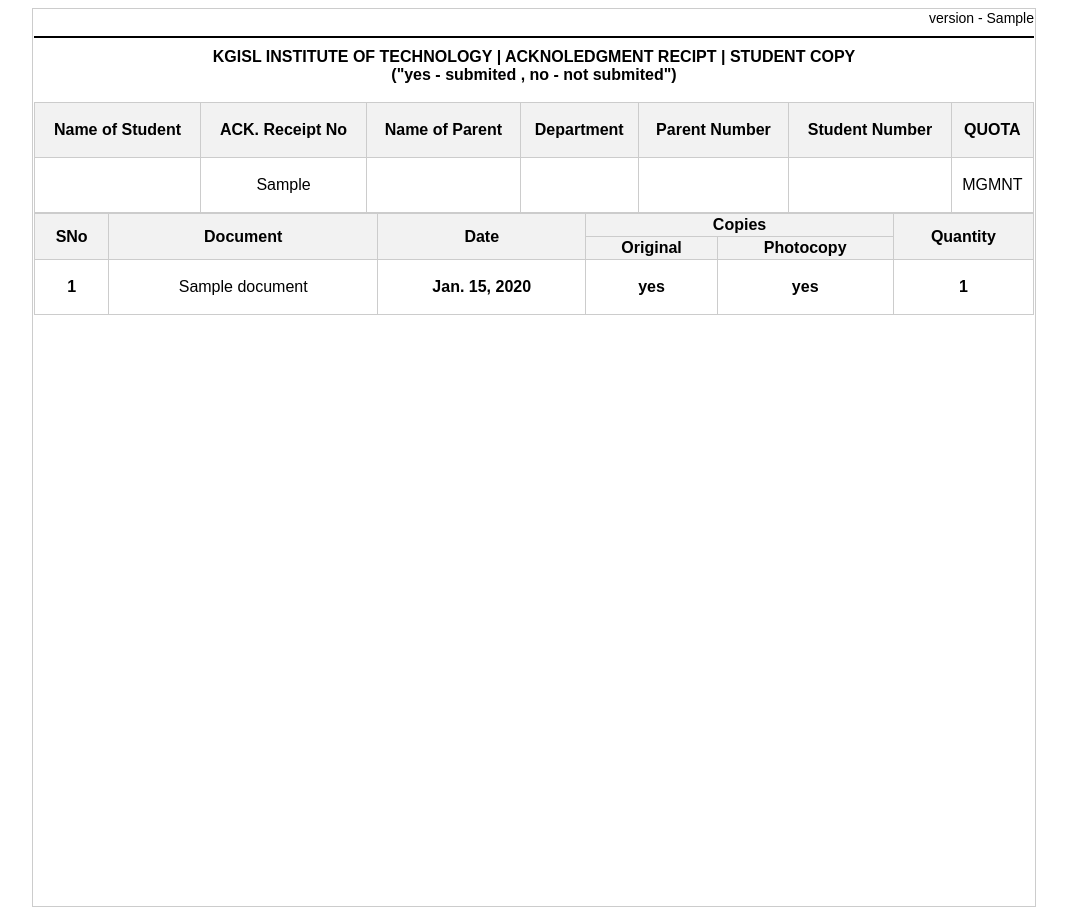
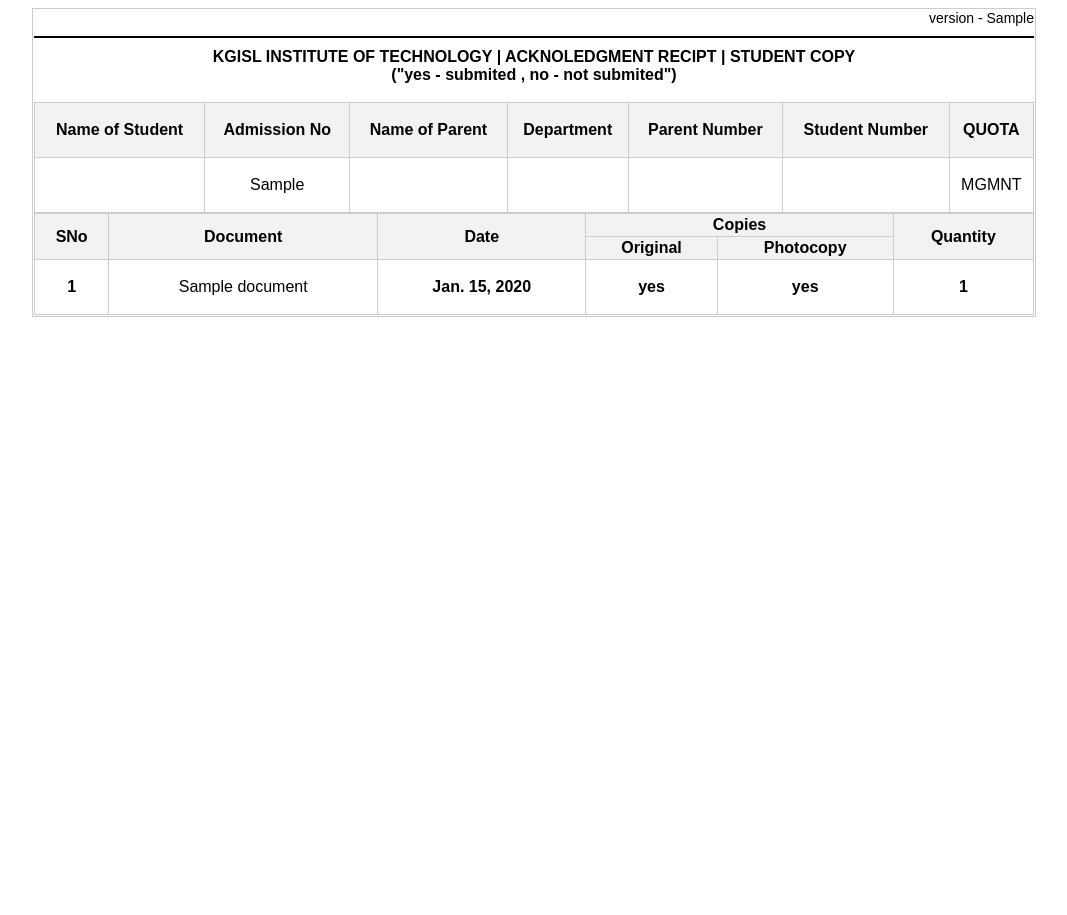
Before and after one commit to Kite-IPS/doc-portal, a Django app: template portal/templates/stud_mail.html in a window 1280 px wide. Shown: the whole page, without its empty margins (106-1173 px from the left). After the commit the page ends 317 px from the top, so only its background shows below. Run offline with Django 4.2, Linux system fonts and the light colour scheme; tables that the repository leaves empty hold one stand-in row (values such as "Sample post"); the template is opened without the code that fills it: values that come from a table or form of the project are taken from there, most other values are stand-ins (such as "Sample title", 1, 10 or a date in 2020).

Commit message:
mail doc issue fixed in style

```diff
--- a/portal/templates/stud_mail.html
+++ b/portal/templates/stud_mail.html
@@ -9,11 +9,11 @@
       font-family: Arial, sans-serif;
     }
     .base {
-     width: 1000px;
+      width: 1000px;
       margin: 0 auto;
       padding: 1px;
       border: 1px solid #ccc;
-      height: 895px;
+      height: auto;
     }
     .version {
       text-align: right;
@@ -60,7 +60,7 @@
         <tr>
           <th>Name of Student</th>
           <th>
-            <p>ACK. Receipt No</p>
+            <p>Admission No</p>
           </th>
           <th>
             <p>Name of Parent</p>
```
